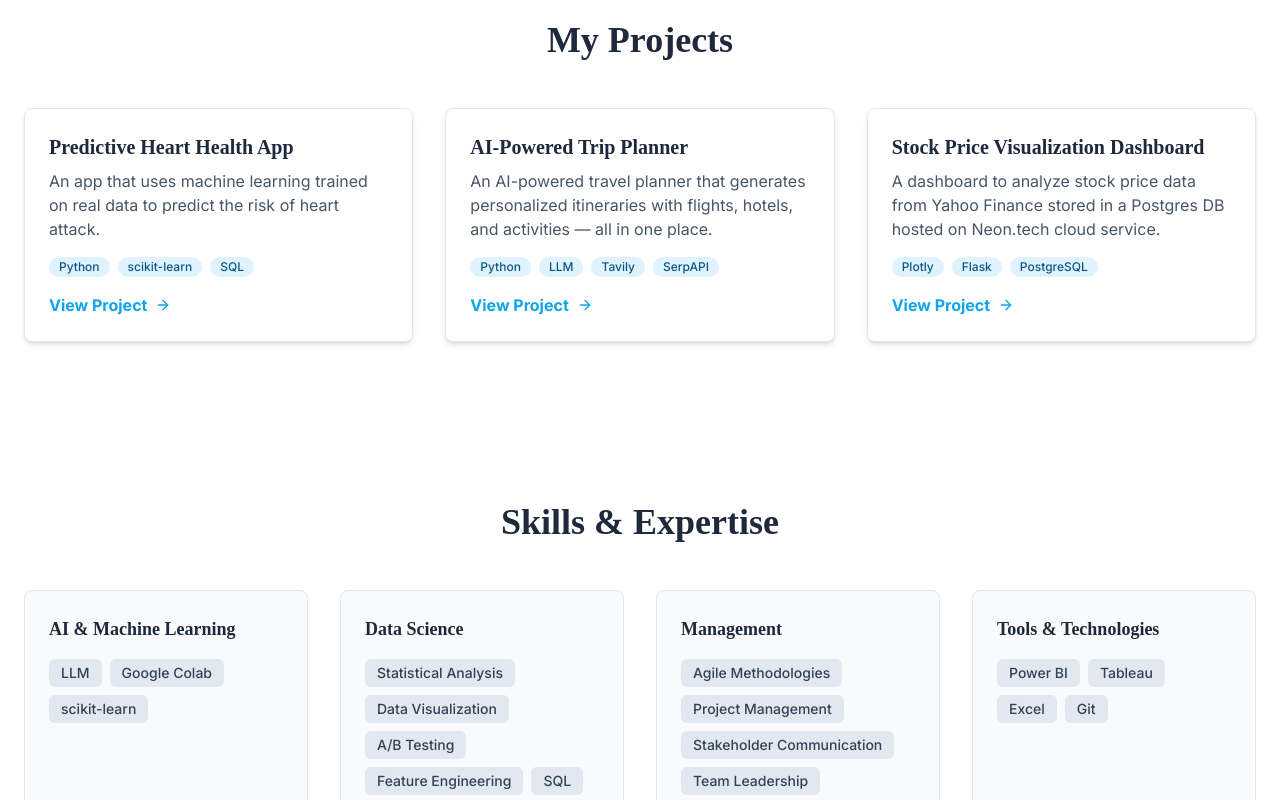
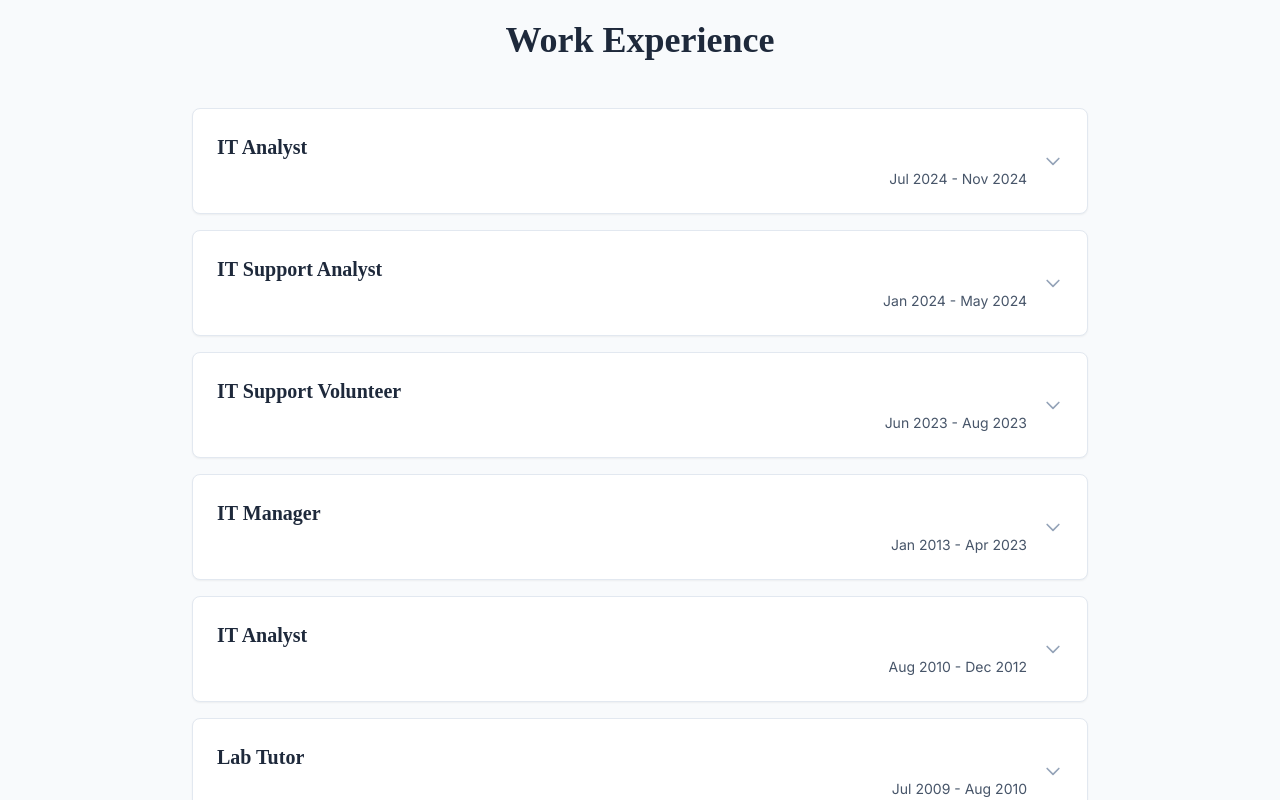
Before and after one commit to bill-leang/professional-portfolio, a React (Vite) app: page / in a window 1280 px wide. Shown: the part 920-1720 px from the top of the page. Built offline with nearby package versions, Linux system fonts and the light colour scheme; a web font is replaced by a local one.

Commit message:
added work experiences, but clunky

```diff
--- a/App.tsx
+++ b/App.tsx
@@ -2,6 +2,7 @@
 import React from 'react';
 import Header from './components/Header';
 import Hero from './components/Hero';
+import WorkExperience from './components/WorkExperience';
 import Projects from './components/Projects';
 import Articles from './components/Articles';
 import Skills from './components/Skills';
@@ -14,6 +15,7 @@ const App: React.FC = () => {
       <Header />
       <main>
         <Hero />
+        <WorkExperience />
         <Projects />
         <Skills />
         <Articles />
--- /dev/null
+++ b/components/WorkExperience.tsx
@@ -0,0 +1,71 @@
+import React, { useState} from 'react';
+import { WORK_EXPERIENCES } from '../constants';
+
+const WorkExperience: React.FC = () => {
+    const [expandedCard, setExpandedCard] = useState<number | null>(null);
+
+    const toggleCard = (id: number) => {
+        setExpandedCard(expandedCard === id ? null : id);
+    };
+
+    return (
+        <section id="experience" className="bg-slate-50 py-20">
+            <div className="container mx-auto px-6">
+                <h2 className="text-3xl md:text-4xl font-serif font-bold text-center text-slate-800 mb-12">
+                    Work Experience
+                </h2>
+                <div className="max-w-4xl mx-auto space-y-4">
+                    {WORK_EXPERIENCES.map((experience) => (
+                        <div key={experience.id} className="bg-white rounded-lg border border-slate-200 shadow-sm hover:shadow-md transition-shadow duration-200">
+                      <button
+                onClick={() => toggleCard(experience.id)}
+                className="w-full p-6 text-left focus:outline-none focus:ring-2 focus:ring-slate-300 focus:ring-inset"
+              >
+                <div className="flex justify-between items-center">
+                  <div className="flex-1">
+                    <h3 className="text-xl font-serif font-bold text-slate-800 mb-2">
+                      {experience.role}
+                    </h3>
+                    <div className="flex flex-col sm:flex-row sm:items-center sm:justify-between text-slate-600">
+                      <p className="font-medium">{experience.company}</p>
+                      <p className="text-sm mt-1 sm:mt-0">{experience.yearsWorked}</p>
+                    </div>
+                  </div>
+                  <div className="ml-4">
+                    <svg
+                      className={`w-5 h-5 text-slate-400 transition-transform duration-200 ${
+                        expandedCard === experience.id ? 'rotate-180' : ''
+                      }`}
+                      fill="none"
+                      stroke="currentColor"
+                      viewBox="0 0 24 24"
+                    >
+                      <path
+                        strokeLinecap="round"
+                        strokeLinejoin="round"
+                        strokeWidth={2}
+                        d="M19 9l-7 7-7-7"
+                      />
+                    </svg>
+                  </div>
+                </div>
+              </button>
+
+              {expandedCard === experience.id && (
+                <div className="px-6 pb-6 border-t border-slate-100">
+                  <div className="pt-4">
+                    <p className="text-slate-700 leading-relaxed">
+                      {experience.description}
+                    </p>
+                  </div>
+                </div>
+              )}
+            </div>
+                    ))}
+                </div>
+            </div>
+        </section>
+    );
+};
+
+export default WorkExperience;
--- a/constants.ts
+++ b/constants.ts
@@ -75,3 +75,57 @@ export const SKILLS_DATA: SkillCategory[] = [
     skills: ['Power BI', 'Tableau', 'Excel', 'Git']
   }
 ]
+
+export const WORK_EXPERIENCES: WorkExperience[] = [
+  {
+    id: 1,
+    role: 'IT Analyst',
+    Company: 'Pall Corporation Australia',
+    yearsWorked: 'Jul 2024 - Nov 2024',
+    description: 'As an IT Analyst, I was responsible for the smooth day-to-day IT operations. An accomplishment I am proud of was helping to provide clarity to the SLA (Service Level Agreement) performance by creating an interactive PowerBI report for the regional manager and the IT teams. I also applied planning and execution skills to successfully relocate a server room and got it up and running on the same day.'
+  },
+  {
+    id: 2,
+    role: 'IT Support Analyst',
+    Company: 'WebPal Pty Ltd Australia',
+    yearsWorked: 'Jan 2024 - May 2024',
+    description: 'As an IT Support Analyst, I was responsible for resolving level 1 and 2 tickets raised by customers in a ticketing system promptly. I also took proactive steps to monitor and troubleshoot client systems to ensure they are secured and running smoothly.'
+  },
+
+  {
+    id: 3,
+    role: 'IT Support Volunteer',
+    Company: 'Cambodian Association of Victoria',
+    yearsWorked: 'Jun 2023 - Aug 2023',
+    description: 'Supported the IT work in the association through troubleshooting issues and educating users.'
+  },
+  {
+    id: 4,
+    role: 'IT Manager',
+    Company: 'MSP Lubricant Services Cambodia',
+    yearsWorked: 'Jan 2013 - Apr 2023',
+    description: 'Managed the business and IT infrastructure of a workshop, including sales, marketing, operation, inventory management and supervision of a group of about 10 staff members.'
+  },
+  {
+    id: 5,
+    role: 'IT Analyst',
+    Company: 'SingTel Singapore',
+    yearsWorked: 'Aug 2010 - Dec 2012',
+    description: 'Developed and maintained a JEE web service-based enterprise-wide order processing application to enhance productivity through automation of orders in a team.'
+  },
+  {
+    id: 6,
+    role: 'Lab Tutor',
+    Company: 'National University of Singapore',
+    yearsWorked: 'Jul 2009 - Aug 2010',
+    description: 'Conducted lab sessions, grading for freshman programming classes.'
+  },
+  {
+      id: 7,
+      role: 'System Analyst',
+      Company: 'PSA Singapore',
+      yearsWorked: 'Jul 2007 - Aug 2008',
+      description: 'Completed two J2EE projects: a major upgrade of an operationally critical system and migration of system from Weblogic 8 to Weblogic 10.'
+  }
+
+]
```
Also changed, not shown: types.ts (+15 -0 lines).
